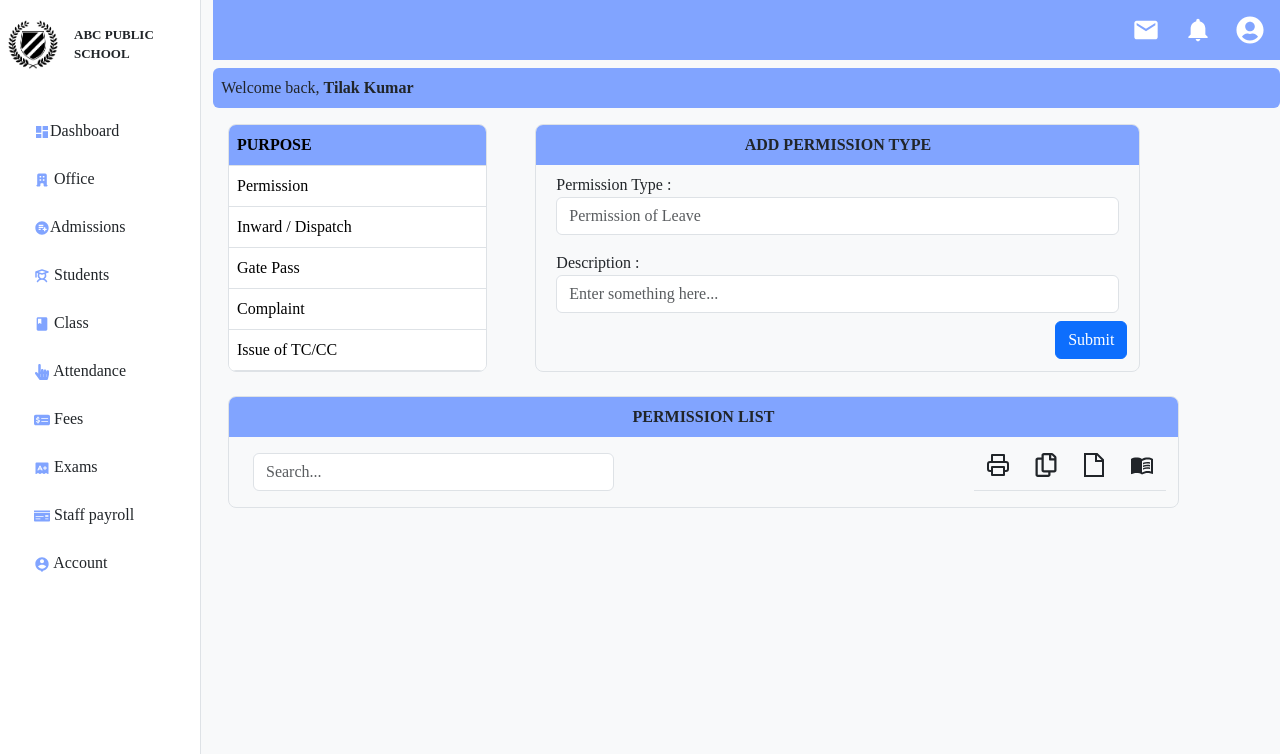
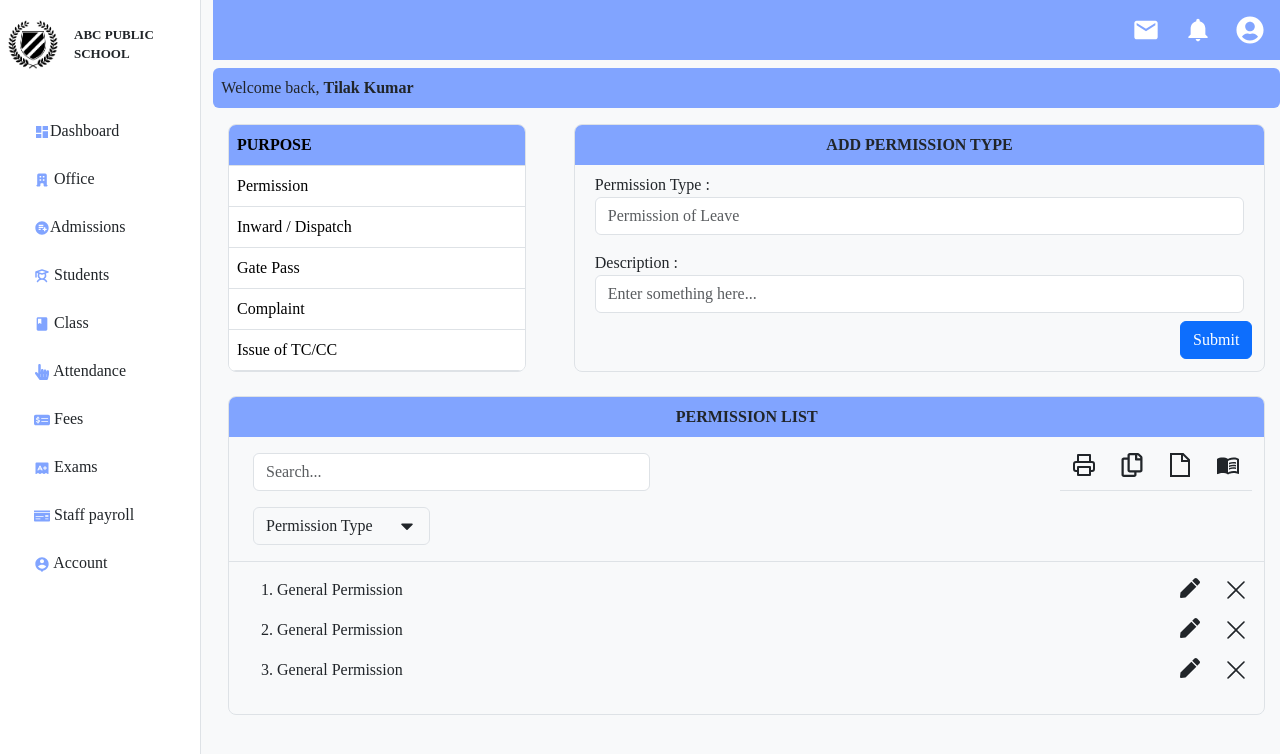
Before and after one commit to tilak9413/school, a React (Vite) app: page /office in a window 1280 px wide. Shown: the top 754 px of the page. Built offline with nearby package versions, Linux system fonts and the light colour scheme; a web font is replaced by a local one.

Commit message:
Office Updated

```diff
--- a/src/components/office.jsx
+++ b/src/components/office.jsx
@@ -7,6 +7,10 @@ import { FaRegCopy } from "react-icons/fa";
 import { MdMenuBook } from "react-icons/md";
 import "../App.css";
 import "./office.css";
+import { FaCaretDown } from "react-icons/fa";
+import { FaPen } from "react-icons/fa";
+import { RxCross1 } from "react-icons/rx";
+// import { Dropdown } from "react-bootstrap";
 
 function Office() {
   return (
@@ -15,7 +19,7 @@ function Office() {
       <Welcome />
       <div className="mx-auto mt-3" style={{ maxWidth: "95%" }}>
         <div className="row gap-5">
-          <div className="col-3 border rounded-3 overflow-hidden p-0">
+          <div className="col border rounded-3 overflow-hidden p-0">
             <table className="table m-0">
               <thead>
                 <tr>
@@ -43,7 +47,7 @@ function Office() {
               </tbody>
             </table>
           </div>
-          <div className="col-7 border rounded-3 overflow-hidden">
+          <div className="col-8 border rounded-3 overflow-hidden">
             <form>
               <div className="row">
                 <div className="col p-0">
@@ -82,7 +86,7 @@ function Office() {
           </div>
         </div>
         <div className="row mt-4">
-          <div className="col-11 p-0">
+          <div className="col p-0">
             <div className="col border rounded-3 overflow-hidden">
               <form>
                 <div className="row">
@@ -107,9 +111,42 @@ function Office() {
                     <MdMenuBook className="fs-4 icons" />
                   </div>
                 </div>
-                <div className="row">
+                <div className="row  px-4 pb-3 border-bottom">
                   <div className="col">
-
+                  <button className="btn border d-flex align-items-center gap-4">Permission Type <FaCaretDown className="fs-5"/></button>
+                  </div>
+                </div>
+                <div className="row py-2 px-3">
+                  <div className="col">
+                    <ol>
+                      <div className="row py-2">
+                        <div className="col d-flex justify-content-between">
+                          <li>General Permission</li>
+                          <span className="d-flex gap-4">
+                          <FaPen className="fs-5 icons"/>
+                          <RxCross1 className="fs-4 icons"/>
+                          </span>
+                        </div>
+                      </div>
+                      <div className="row py-2">
+                        <div className="col d-flex justify-content-between">
+                          <li>General Permission</li>
+                          <span className="d-flex gap-4">
+                          <FaPen className="fs-5 icons"/>
+                          <RxCross1 className="fs-4 icons"/>
+                          </span>
+                        </div>
+                      </div>
+                      <div className="row py-2">
+                        <div className="col d-flex justify-content-between">
+                          <li>General Permission</li>
+                          <span className="d-flex gap-4">
+                          <FaPen className="fs-5 icons"/>
+                          <RxCross1 className="fs-4 icons"/>
+                          </span>
+                        </div>
+                      </div>
+                    </ol>
                   </div>
                 </div>
               </form>
```
Also changed, not shown: src/components/office.css (line endings or trailing spaces).
